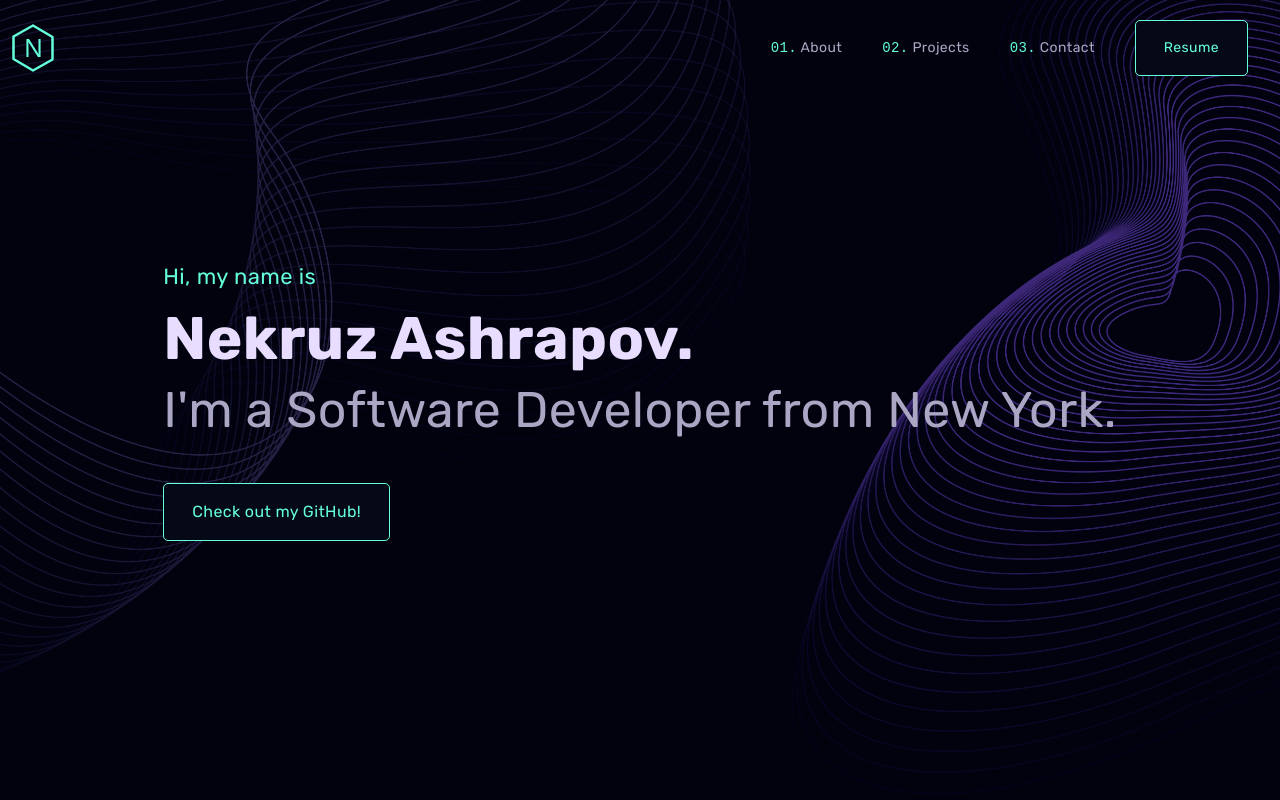
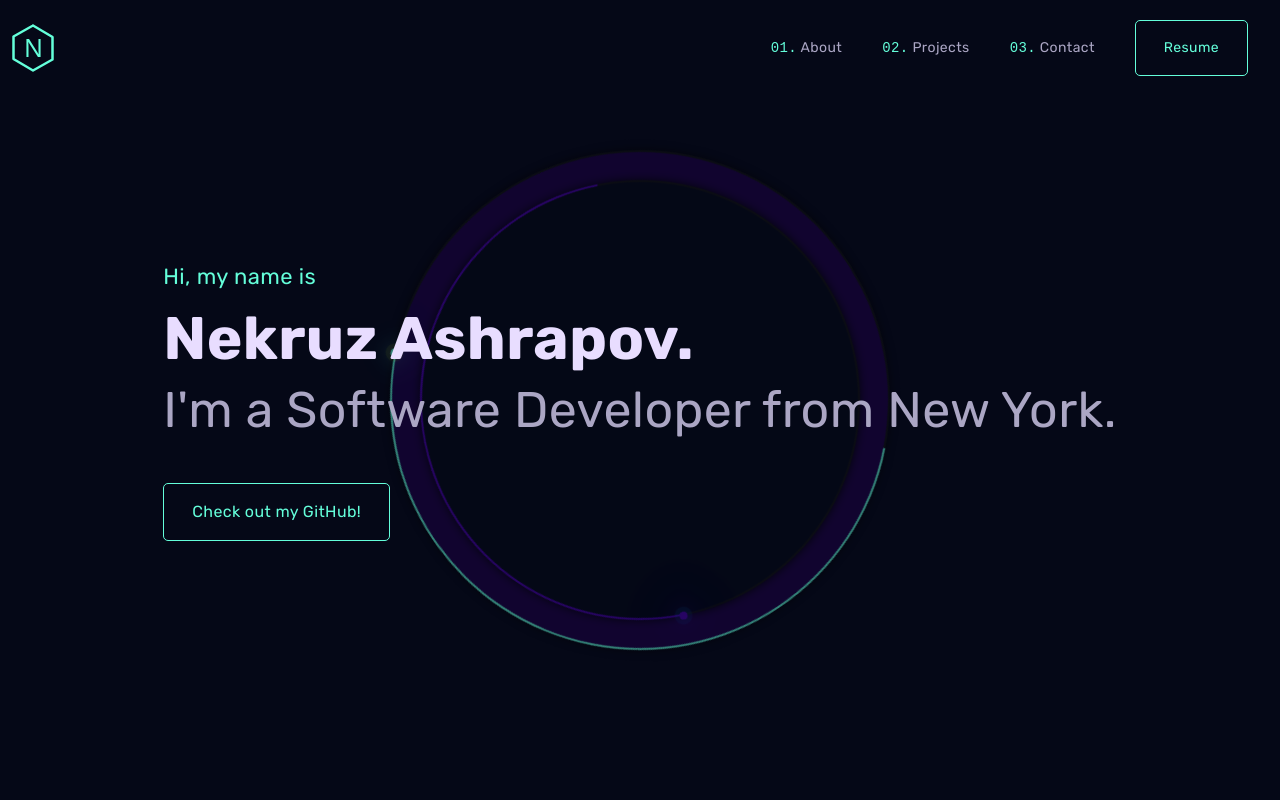
Before and after one commit to NekruzAsh/MyPortfolio, a Next.js app: page / in a window 1280 px wide. Shown: the top 800 px of the page. Built offline with nearby package versions, Linux system fonts and the light colour scheme.

Commit message:
updated landing page with a new design and fixed minor typos in the projects sections.

```diff
--- a/app/components/Projects.jsx
+++ b/app/components/Projects.jsx
@@ -82,7 +82,7 @@ const Projects = () => {
               </div>
               <p className="text-sm">
                 <span className="text-[#64feda]">
-                Flutter - Dart - iTerm2 - C++ - IOS
+                  Flutter - Dart - iTerm2 - C++ - iOS
                 </span>
               </p>
               <p className=" text-[#aba6c4]">
--- a/app/components/main.jsx
+++ b/app/components/main.jsx
@@ -19,9 +19,17 @@ const main = () => {
   return (
     <div
       id="home"
-      className="w-full h-screen text-center relative bg-cover bg-center"
-       style={{ backgroundImage: `url(/images/herobg.png)` }}
+      className="w-full h-screen text-center relative"
+      // style={{ backgroundImage: `url(/images/herobg.png)` }}
     >
+      <div className="loader">
+        <div className="face face1">
+          <div className="circle"></div>
+        </div>
+        <div className="face face2">
+          <div className="circle"></div>
+        </div>
+      </div>
       <div className="w-full h-full mx-auto p-4 flex justify-center items-center z-20 relative">
         <div className="text-left">
           <motion.p
--- a/app/components/testProjects.jsx
+++ b/app/components/testProjects.jsx
@@ -78,7 +78,7 @@ const testProjects = () => {
                 </a>{" "}
                 where users can signup and login using existing accounts.
                 Developed with <span className="text-[#64feda]">MongoDB</span>{" "}
-                to store user data and {' '}
+                to store user data and{" "}
                 <span className="text-[#64feda]">Bcrypt</span> to hash passwords
                 securely.
                 <span className="text-[#64feda]"> Try it out:</span>
@@ -93,7 +93,6 @@ const testProjects = () => {
                 <li>JavaScript</li>
                 <li>Node.js</li>
                 <li>MongoDB</li>
-                <li>Bcrypt</li>
               </ul>
               <div className="space-x-2 flex justify-end md:justify-start mt-4">
                 <a
--- a/app/globals.css
+++ b/app/globals.css
@@ -6,42 +6,31 @@ html {
   scroll-behavior: smooth;
 }
 
-
 @layer base {
-
-
   body {
-    @apply bg-[#050817] text-[#f0f8ff] tracking-wide
+    @apply bg-[#050817] text-[#f0f8ff] tracking-wide;
   }
-
 
   h2,
   h3,
   h4,
   h5,
   h6 {
-    @apply font-semibold
+    @apply font-semibold;
   }
 
   h1 {
-    @apply text-4xl sm:text-5xl md:text-6xl
+    @apply text-4xl sm:text-5xl md:text-6xl;
   }
 
-  h2{
-    @apply text-3xl sm:text-3xl
-
-
+  h2 {
+    @apply text-3xl sm:text-3xl;
   }
 
-  li{
-
-    @apply cursor-pointer
-
+  li {
+    @apply cursor-pointer;
   }
-
-
 }
-
 
 .image-style {
   display: block;
@@ -66,7 +55,7 @@ html {
 }
 
 .image-style::before {
-  content: '';
+  content: "";
   position: absolute;
   top: 14px;
   left: 14px;
@@ -132,7 +121,7 @@ html {
   stroke-width: 2;
   /* Define the transition for transforming the Stroke */
   transition: stroke-dasharray 600ms cubic-bezier(0.4, 0, 0.2, 1),
-              stroke-dashoffset 600ms cubic-bezier(0.4, 0, 0.2, 1);
+    stroke-dashoffset 600ms cubic-bezier(0.4, 0, 0.2, 1);
 }
 
 .line-top-bottom {
@@ -160,7 +149,7 @@ html {
 }
 
 .an::before {
-  content: '';
+  content: "";
   position: absolute;
   top: 6px;
   left: -2px;
@@ -176,7 +165,7 @@ html {
 }
 
 .an::after {
-  content: '';
+  content: "";
   position: absolute;
   left: 6px;
   top: -2px;
@@ -294,9 +283,9 @@ html {
   z-index: 0;
  }  */
 
- .button {
+.button {
   color: #64feda;
-  background-color: #050817;
+  background-color: transparent;
   border: 1px solid #64feda;
   border-radius: 5px;
   line-height: 1;
@@ -316,16 +305,11 @@ html {
   display: none !important;
 }
 
-
-
- .shape {
+.shape {
   fill: #aba6c4;
- }
-
-
+}
 
 .styledFooter {
-
   flex-direction: column;
   height: auto;
   min-height: 1px;
@@ -333,12 +317,11 @@ html {
   text-align: center;
   align-items: flex-start;
   line-height: 1;
-
 }
 
-
 @keyframes animate-it {
-  0%, 100% {
+  0%,
+  100% {
     top: 14px;
     opacity: 1;
   }
@@ -348,37 +331,129 @@ html {
   }
 }
 
-
-
-
-.scroll-txt{
-  color:#fff;
+.scroll-txt {
+  color: #fff;
   text-align: center;
   width: 100px;
   margin: 6px auto;
-  position:relative;
+  position: relative;
 }
 
-.scroll-button{
-  height:60px;
-  width:32px;
-  border:4px solid #aba6c4;
-  border-radius:24px;
-  position:relative;
+.scroll-button {
+  height: 60px;
+  width: 32px;
+  border: 4px solid #aba6c4;
+  border-radius: 24px;
+  position: relative;
   margin: 0 auto;
 }
 
-.scroll-button::after{
-  content:'';
-  height:12px;
-  width:12px;
-  top:50%;
-  left:50%;
-  border-radius:100%;
-  background-color:#aba6c4;
-  position:absolute;
+.scroll-button::after {
+  content: "";
+  height: 12px;
+  width: 12px;
+  top: 50%;
+  left: 50%;
+  border-radius: 100%;
+  background-color: #aba6c4;
+  position: absolute;
   transform: translate(-50%, -50%);
 
   -webkit-animation: animate-it 3s ease infinite;
   animation: animate-it 3s ease infinite;
 }
+
+/* loader */
+
+.loader {
+  opacity: 0.5;
+  position: absolute;
+  top: 50%;
+  left: 50%;
+  transform: translate(-50%, -50%);
+  width: 50vw; /* 50% of the viewport width */
+  height: 50vw;
+  max-width: 500px;
+  max-height: 500px;
+  box-sizing: border-box;
+}
+
+.loader .face {
+  position: absolute;
+  border: 2px solid #121212;
+}
+
+.loader .face.face1 {
+  top: 0;
+  left: 0;
+  right: 0;
+  bottom: 0;
+  background: #1e0048;
+  box-shadow: 0 0 10px rgba(0, 0, 0, 1);
+  border-radius: 50%;
+  border-top: 2px solid #64feda;
+  border-left: 2px solid #64feda;
+  animation: animate 10s linear infinite;
+}
+
+.loader .face.face2 {
+  top: 30px;
+  left: 30px;
+  right: 30px;
+  bottom: 30px;
+  background: #050817;
+  box-shadow: 0 0 10px rgba(0, 0, 0, 1);
+  border-radius: 50%;
+  border-right: 2px solid #4a00b1;
+  border-bottom: 2px solid #4a00b1;
+  animation: animate 10s linear reverse infinite;
+}
+
+.loader .face .circle {
+  position: absolute;
+  top: calc(50% - 1px);
+  left: 50%;
+  width: 50%;
+  height: 2px;
+  transform-origin: left;
+}
+
+.loader .face.face1 .circle {
+  transform: rotate(-45deg);
+}
+
+.loader .face.face2 .circle {
+  transform: rotate(-45deg);
+}
+
+.loader .face .circle:before {
+  content: "";
+  position: absolute;
+  width: 8px;
+  height: 8px;
+  border-radius: 50%;
+  background: #fff;
+  top: -4px;
+  right: -6px;
+}
+
+.loader .face.face1 .circle:before {
+  background: #64feda;
+  box-shadow: 0 0 20px #64feda, 0 0 40px #64feda, 0 0 60px #64feda,
+    0 0 80px #64feda, 0 0 100px #64feda, 0 0 0 5px rgba(255, 255, 0, 0.1);
+}
+
+.loader .face.face2 .circle:before {
+  background: #4a00b1;
+  box-shadow: 0 0 20px #4a00b1, 0 0 40px #4a00b1, 0 0 60px #4a00b1,
+    0 0 80px #4a00b1, 0 0 100px #4a00b1, 0 0 0 5px rgba(3, 169, 244, 0.1);
+}
+
+@keyframes animate {
+  0% {
+    transform: rotate(0deg);
+  }
+  100% {
+    transform: rotate(360deg);
+  }
+}
```
Lines whose indentation alone changed are shown as unchanged.
